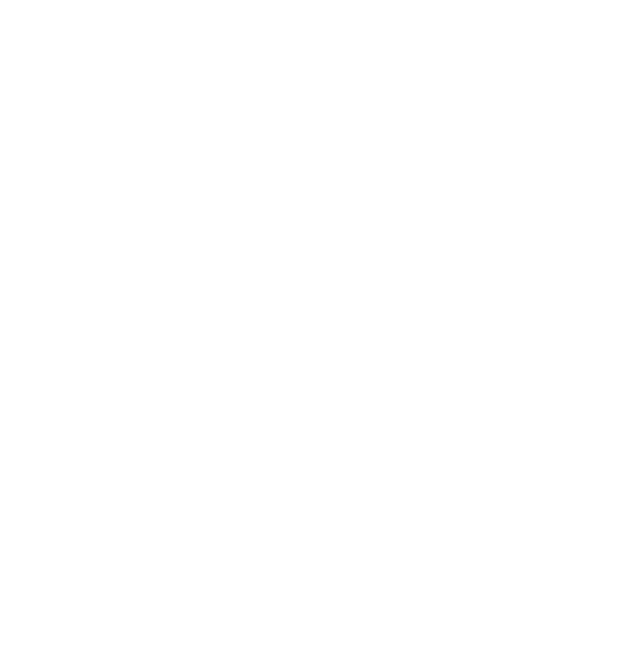
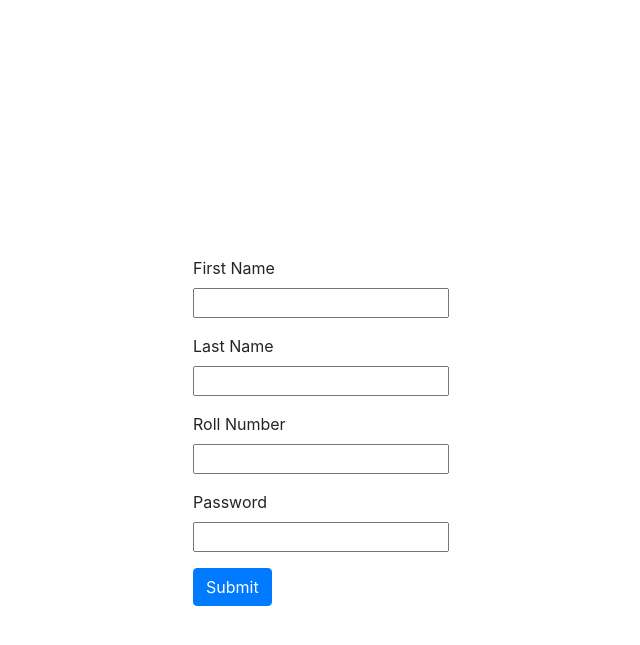
Before and after one commit to ivanquayson/Django-Forms, a Django app: page / in a window 1280 px wide. Before the commit the part shown is empty. Shown: the top 645 px of the page, without its empty margins (297-937 px from the left). Run offline with Django 5.2, Linux system fonts and the light colour scheme; some libraries are stand-ins or nearby versions.

Commit message:
Added HTML and CSS

```diff
--- a/forms/templates/home.html
+++ b/forms/templates/home.html
@@ -1,9 +1,41 @@
 <html>
+
 <head>
-
+    <link
+     rel="stylesheet"
+     href="https://stackpath.bootstrapcdn.com/bootstrap/4.4.1/css/bootstrap.min.css">
+    <style>
+        .i-am-centered {
+            margin: auto;
+            max-width: 300px;
+            padding-top: 20%;
+        }
+    </style>
 </head>
 
 <body>
+    <div class="i-am-centered">
+        <form method="POST">
+            {% csrf_token %}
+            <div class="form-group">
+                <label>First Name </label>
+                {{ form.first_name }}
+            </div>
+            <div class="form-group">
+                <label>Last Name </label>
+                {{ form.last_name }}
+            </div>
+            <div class="form-group">
+                <label>Roll Number</label>
+                {{ form.roll_number }}
+            </div>
+            <div class="form-group">
+                <label>Password</label>
+                {{ form.password }}
+            </div>
+            <button type="submit" class="btn btn-primary">Submit</button>
+        </form>
+    </div>
+</body>
 
-</body>
 </html>
```
